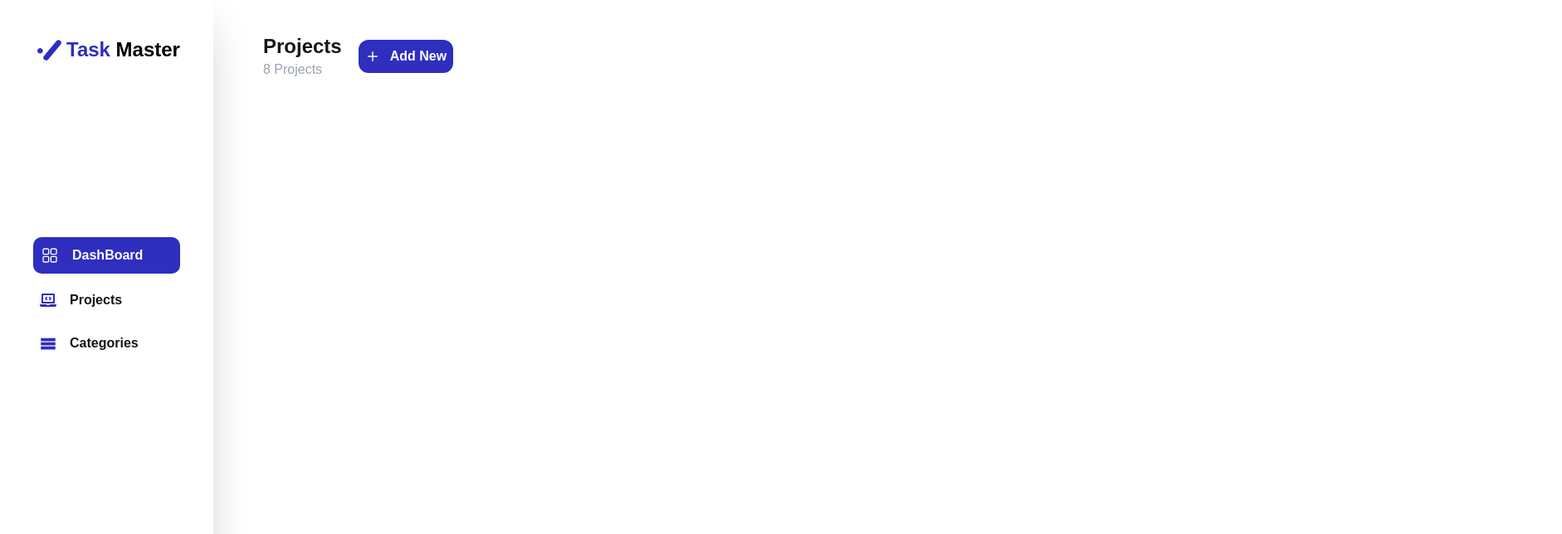
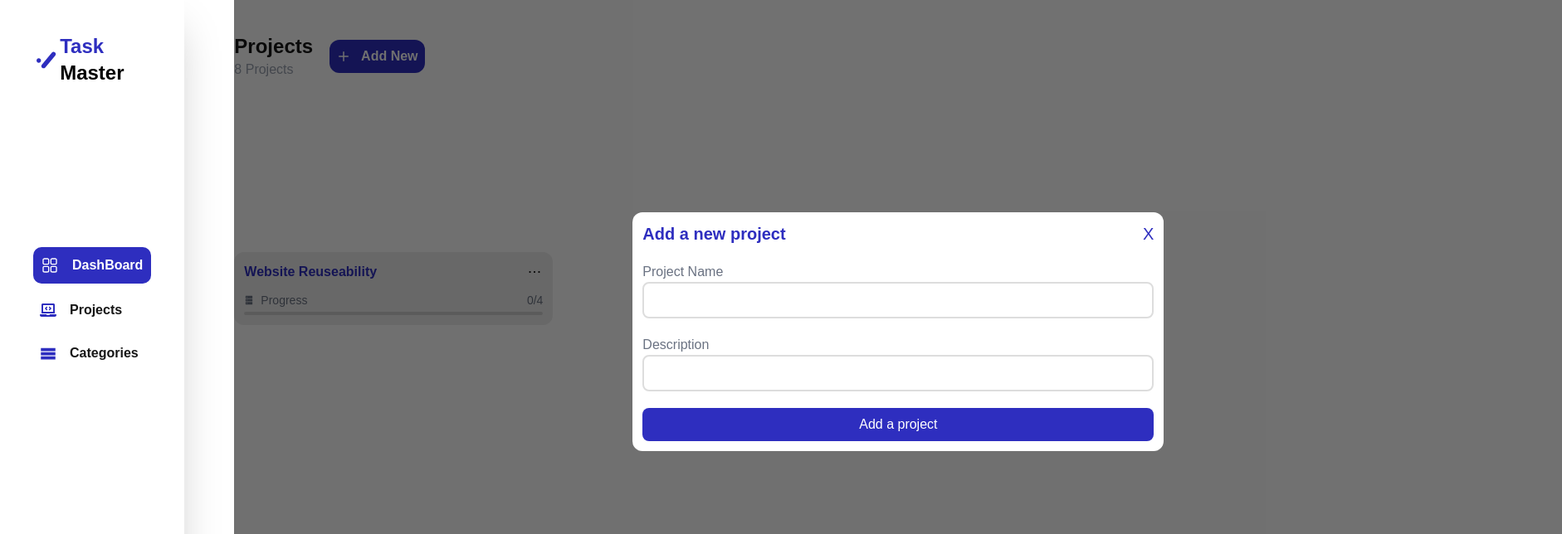
Before and after one commit to moshaosama/-Task-Management, a Next.js app: page /projects in a window 1280 px wide. Both pictures are taken after a click on the button "Add New". Shown: the top 644 px of the page at 83% size, 1882 px wide, since content can reach past the window. Built offline with nearby package versions, Linux system fonts and the light colour scheme.

Commit message:
Completed Projects Page, implemented Add New Project component, and added validation form

```diff
--- /dev/null
+++ b/app/components/AddNewProjects.tsx
@@ -0,0 +1,85 @@
+"use client";
+
+import React, { useState } from "react";
+import { useForm } from "react-hook-form";
+
+const AddNewProjects = ({
+  Active,
+  setActive,
+}: {
+  Active: boolean;
+  setActive: () => void;
+}) => {
+  const {
+    register,
+    handleSubmit,
+    formState: { errors, isSubmitting },
+  } = useForm();
+
+  const onSubmit = (data: any) => {
+    console.log(data);
+  };
+  return (
+    <>
+      {Active ? (
+        <div className="z-50 flex justify-center items-center h-[100vh] bg-[#0101018f] absolute top-0  w-[100pc]">
+          <div className="bg-white p-3 rounded-xl w-[40pc] ">
+            <div className="flex justify-between">
+              <h1 className="text-[#2e2ebf] text-xl font-bold">
+                Add a new project
+              </h1>
+              <h1
+                className="text-xl text-[#2e2ebf] cursor-pointer"
+                onClick={setActive}
+              >
+                X
+              </h1>
+            </div>
+            <form
+              onSubmit={handleSubmit(onSubmit)}
+              className="mt-5 flex flex-col gap-5"
+            >
+              <p className="flex flex-col">
+                <label htmlFor="name" className="text-gray-500">
+                  Project Name
+                </label>
+                <input
+                  id="name"
+                  type="text"
+                  className="p-2 border-[#ddd] border-[2px] rounded-lg"
+                  {...register("name", { required: "Name is Required" })}
+                />
+                <span className="text-red-500 font-semibold">
+                  {errors.name?.message && (errors.name?.message as string)}
+                </span>
+              </p>
+              <p className="flex flex-col">
+                <label htmlFor="name" className="text-gray-500">
+                  Description
+                </label>
+                <input
+                  id="description"
+                  type="text"
+                  {...register("description", {
+                    required: "description is Required",
+                  })}
+                  className="p-2 border-[#ddd] border-[2px] rounded-lg"
+                />
+                <span className="text-red-500 font-semibold">
+                  {errors.description?.message &&
+                    (errors.description?.message as string)}
+                </span>
+              </p>
+
+              <button className="bg-[#2e2ebf] p-2 text-white cursor-pointer rounded-lg">
+                Add a project
+              </button>
+            </form>
+          </div>
+        </div>
+      ) : null}
+    </>
+  );
+};
+
+export default AddNewProjects;
--- a/app/components/SideBar.tsx
+++ b/app/components/SideBar.tsx
@@ -26,13 +26,13 @@ const SideBar = () => {
         </div>
         <div className="flex items-center gap-4 cursor-pointer p-2">
           <FaLaptopCode size={20} color="#2e2ebf" />
-          <Link href={"/dashboard"} className="font-bold">
+          <Link href={"/projects"} className="font-bold">
             Projects
           </Link>
         </div>
         <div className="flex items-center gap-4 cursor-pointer p-2">
           <ImMenu size={20} color="#2e2ebf" />
-          <Link href={"/dashboard"} className="font-bold">
+          <Link href={"/categories"} className="font-bold">
             Categories
           </Link>
         </div>
--- /dev/null
+++ b/app/projects/layout.tsx
@@ -0,0 +1,14 @@
+import { Metadata } from "next";
+
+export const metadata: Metadata = {
+  title: "Projects Page",
+  description: "Generated by create next app",
+};
+
+export default function Projectsayout({
+  children,
+}: Readonly<{
+  children: React.ReactNode;
+}>) {
+  return <div>{children}</div>;
+}
--- a/app/projects/page.tsx
+++ b/app/projects/page.tsx
@@ -1,19 +1,56 @@
+"use client";
+
+import { AiFillDatabase, AiOutlineEllipsis } from "react-icons/ai";
 import { FiPlus } from "react-icons/fi";
+import AddNewProjects from "../components/AddNewProjects";
+import { useState } from "react";
 
 const Projects = () => {
+  const [Active, setActive] = useState(false);
+
+  const toggleActive = () => {
+    setActive((prev) => !prev);
+  };
+
   return (
     <>
-      <div className="flex items-center gap-5">
-        <div>
-          <h1 className="text-2xl font-extrabold">Projects</h1>
-          <p className="text-gray-400">8 Projects</p>
-        </div>
-        <div>
-          <button className="bg-[#2e2ebf] font-bold text-white rounded-xl flex items-center gap-3 p-2">
+      <div>
+        <div className="flex items-center gap-5">
+          <div>
+            <h1 className="text-2xl font-extrabold">Projects</h1>
+            <p className="text-gray-400">8 Projects</p>
+          </div>
+          <button
+            onClick={toggleActive}
+            className="bg-[#2e2ebf] cursor-pointer hover:bg-[#665a99] transition-all duration-200 font-bold text-white rounded-xl flex items-center gap-3 p-2"
+          >
             <FiPlus size={18} />
             Add New
           </button>
         </div>
+
+        <div className="grid grid-cols-3 gap-5 my-52">
+          <div className="bg-[#eee] p-3 rounded-xl w-96 flex flex-col gap-3">
+            <div className="flex justify-between items-center">
+              <h1 className="text-[#2e2ebf] font-semibold">
+                Website Reuseability
+              </h1>
+              <AiOutlineEllipsis size={20} color="black" cursor={"pointer"} />
+            </div>
+            <div className="flex flex-col gap-1">
+              <div className="flex items-center justify-between">
+                <div className="flex items-center gap-2">
+                  <AiFillDatabase size={12} color="#6a7282" />
+                  <h1 className="text-gray-500 text-sm">Progress</h1>
+                </div>
+                <p className="text-gray-500 text-sm">0/4</p>
+              </div>
+              <div className="h-1 rounded-full w-full bg-[#d1d1d1]"></div>
+            </div>
+          </div>
+        </div>
+
+        {Active && <AddNewProjects Active={Active} setActive={toggleActive} />}
       </div>
     </>
   );
--- a/package.json
+++ b/package.json
@@ -12,6 +12,7 @@
     "next": "15.2.4",
     "react": "^19.0.0",
     "react-dom": "^19.0.0",
+    "react-hook-form": "^7.55.0",
     "react-icons": "^5.5.0",
     "react-router-dom": "^7.4.1"
   },
```
Also changed, not shown: 1 other file (tests, documents, lock files or other folders).
